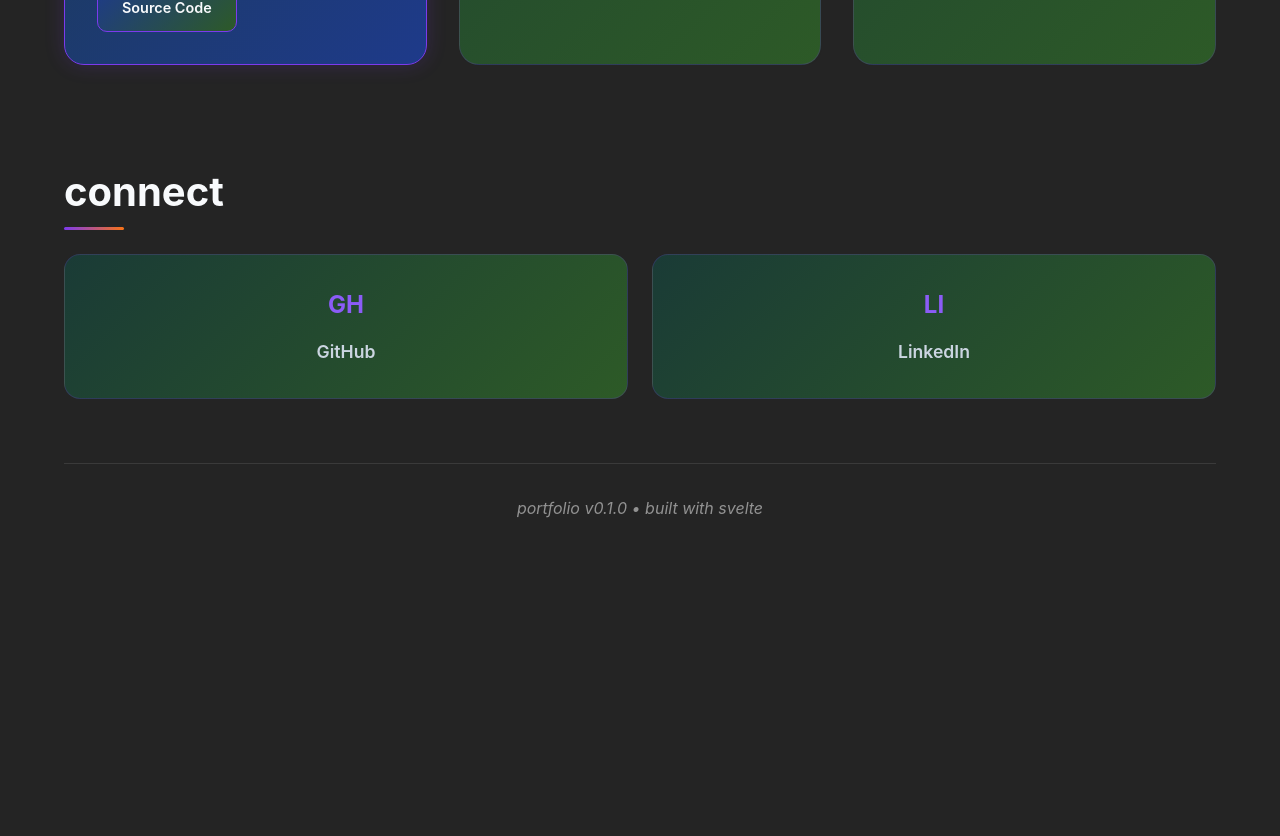
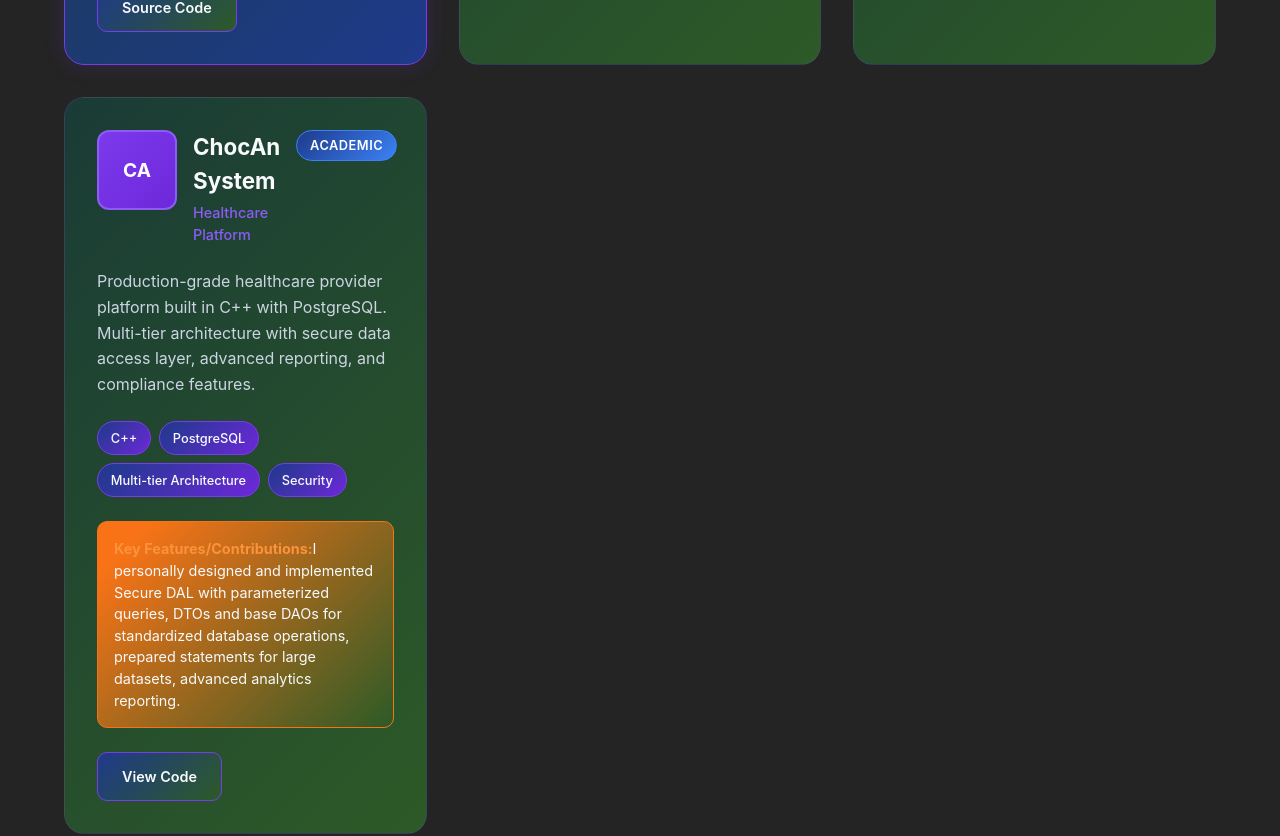
Before and after one commit to willettAMT/aaron-w-dev, a Svelte app: page / in a window 1280 px wide. Shown: the part 1920-2756 px from the top of the page. Before the commit the page ends 2536 px from the top, so only its background shows below. Built offline with nearby package versions, Linux system fonts and the light colour scheme.

Commit message:
generic commit

```diff
--- a/src/App.svelte
+++ b/src/App.svelte
@@ -82,7 +82,7 @@
 
                 <div class="project-links">
                     <a href="https://chrome.google.com/webstore/detail/job-tracker" class="btn btn-primary" target="_blank" rel="noreferrer">
-                        Chrome Store
+                        Chrome Store - Pending Approval
                     </a>
                     <a href="https://github.com/willettAMT/job-tracker-extension" class="btn btn-secondary" target="_blank" rel="noreferrer">
                         Source Code
@@ -142,6 +142,41 @@
                 <div class="project-links">
                     <a href="https://github.com/willettAMT/nvim" class="btn btn-secondary" target="_blank" rel="noreferrer">
                         View Config
+                    </a>
+                </div>
+            </div>
+
+            <div class="project-card">
+                <div class="project-header">
+                    <div class="project-icon">CA</div>
+                    <div class="project-meta">
+                        <h3 class="project-title">ChocAn System</h3>
+                        <div class="project-type">Healthcare Platform</div>
+                    </div>
+                    <div class="project-status academic">Academic</div>
+                </div>
+
+                <p class="project-description">
+                    Production-grade healthcare provider platform built in C++ with PostgreSQL.
+                    Multi-tier architecture with secure data access layer, advanced reporting, and compliance features.
+                </p>
+
+                <div class="tech-stack">
+                    <span class="tech-tag">C++</span>
+                    <span class="tech-tag">PostgreSQL</span>
+                    <span class="tech-tag">Multi-tier Architecture</span>
+                    <span class="tech-tag">Security</span>
+                </div>
+
+                <div class="project-highlight">
+                    <strong>Key Features/Contributions:</strong>I personally designed and implemented Secure DAL with
+                    parameterized queries, DTOs and base DAOs for standardized database operations, prepared
+                    statements for large datasets, advanced analytics reporting.
+                </div>
+
+                <div class="project-links">
+                    <a href="https://github.com/willettAMT/chocAn" class="btn btn-secondary" target="_blank" rel="noreferrer">
+                        View Code
                     </a>
                 </div>
             </div>
@@ -445,6 +480,11 @@
         border-color: var(--orange);
     }
 
+    .project-status.academic {
+        background: linear-gradient(135deg, var(--dark-blue), var(--dark-blue-light));
+        border-color: var(--dark-blue-light);
+    }
+
     .project-description {
         color: var(--text-secondary);
         line-height: 1.6;
```
